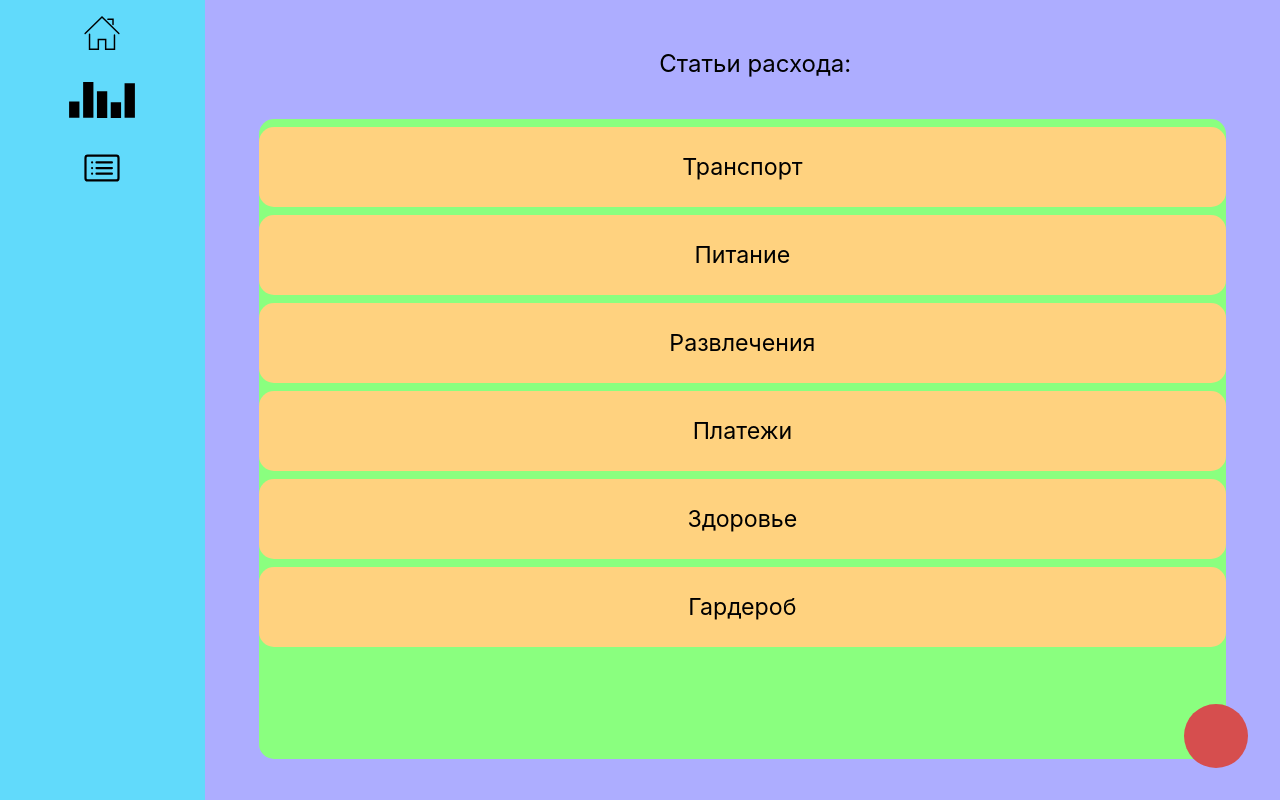
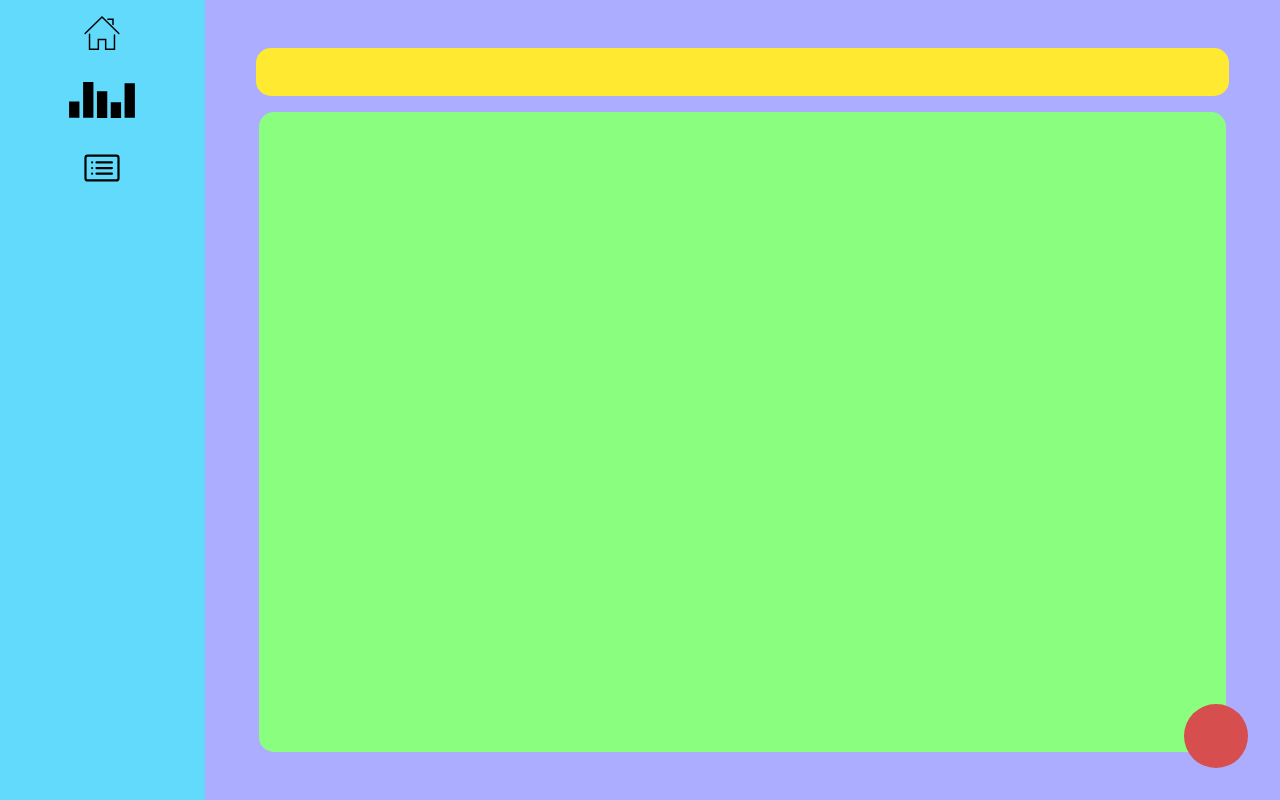
Before and after one commit to CatchOnGenjutsu/money-accounting, a React (Create React App) app: page /overview in a window 1280 px wide. Built offline with nearby package versions, Linux system fonts and the light colour scheme.

Commit message:
added functionality to the overview component

```diff
--- a/src/App.css
+++ b/src/App.css
@@ -366,8 +366,19 @@
   flex-grow: 1;
   display: flex;
   flex-direction: column;
-  justify-content: space-evenly;
+  justify-content: center;
   align-items: center;
+}
+
+.overview-name-block {
+  width: 76vw;
+  height: 6vh;
+  background-color: rgb(255, 234, 49);
+  border-radius: 15px;
+  margin-bottom: 2vh;
+  display: flex;
+  flex-direction: row;
+  justify-content: center;
 }
 
 .overview-list-name {
--- a/src/components/OverviewPage.js
+++ b/src/components/OverviewPage.js
@@ -6,11 +6,21 @@ import { useState, useRef } from "react";
 function OverviewPage({ closeOverview }) {
   const dispatch = useDispatch();
 
+  const overviewTitle = useSelector((state) => {
+    const { statisticsListReducer } = state;
+    return statisticsListReducer.overviewTitle;
+  });
+
+  const spendingHistoryStorage = useSelector((state) => {
+    const { addingReducer } = state;
+    return addingReducer.spendingHistoryStorage;
+  });
+
   const spendingArray = useSelector((state) => {
     const { spendingListReducer } = state;
     return spendingListReducer.spendingListArr;
   });
-  const handleAddExpenditure = (e) => {
+  const handleCloseOverview = (e) => {
     e.preventDefault();
     closeOverview();
   };
@@ -19,17 +29,37 @@ function OverviewPage({ closeOverview }) {
     <div className="overview-main-block">
       <NavBar />
       <div className="overview-content-block">
-        <p className="overview-list-name">Статьи расхода:</p>
+        <div className="overview-name-block">
+          <p className="overview-list-name">{overviewTitle}</p>
+        </div>
         <div className="overview-list">
-          {spendingArray.map((item) => (
-            <div key={item[1]} className="overview-element-list">
-              {item[0]}
-            </div>
-          ))}
+          {spendingHistoryStorage
+            .sort((a, b) => {
+              return b[3] - a[3];
+            })
+            .map((item) => {
+              if (item[0] === overviewTitle) {
+                return (
+                  <div key={item[2]} className="spending-element-main">
+                    <div className="date-time">
+                      {item[3].toLocaleDateString()}{" "}
+                      {item[3].toLocaleTimeString().slice(0, -3)}
+                    </div>
+                    <div className="spend-text-content">
+                      {item[0]} :{" "}
+                      <span className="spend-value">
+                        {Number(item[1]).toFixed(2)}
+                      </span>{" "}
+                      BYN
+                    </div>
+                  </div>
+                );
+              }
+            })}
         </div>
         <div
           className="add-spending-item-button"
-          onClick={handleAddExpenditure}
+          onClick={handleCloseOverview}
         ></div>
       </div>
     </div>
--- a/src/components/Statistics.js
+++ b/src/components/Statistics.js
@@ -3,7 +3,12 @@ import NavBar from "./Navbar";
 import OverviewPage from "./OverviewPage";
 import { useEffect, useState, useCallback } from "react";
 import { useDispatch, useSelector } from "react-redux";
-import { createStatisticsList, showFilteredStatistics } from "../redux/actions";
+import {
+  createStatisticsList,
+  showFilteredStatistics,
+  showFilteredOverview,
+} from "../redux/actions";
+import Title from "antd/lib/skeleton/Title";
 
 function Statistics() {
   const [isHidden, setIsHidden] = useState(true);
@@ -26,8 +31,13 @@ function Statistics() {
     return addingReducer.spendingHistoryStorage;
   });
 
+  // const overviewTitle = useSelector((state) => {
+  //   const { statisticsListReducer } = state;
+  //   return statisticsListReducer.overviewTitle;
+  // });
+
   const handleOpenOverview = (e) => {
-    e.preventDefault();
+    dispatch(showFilteredOverview(e.currentTarget.dataset.title));
     setIsHidden(!isHidden);
   };
 
@@ -100,6 +110,7 @@ function Statistics() {
               onClick={handleOpenOverview}
               key={item[0]}
               className="statistics-element"
+              data-title={item[0]}
             >
               <div className="statistics-element-name">{item[0]}</div>
               <div className="statistics-text-content">
--- a/src/redux/actions.js
+++ b/src/redux/actions.js
@@ -7,6 +7,7 @@ import {
   CREATE_STATISTICS_LIST,
   SHOW_FILTERED_STATISTICS,
   REPLENISH_THE_BALANCE,
+  SHOW_FILTERED_OVERVIEW,
 } from "./types";
 
 export function addNewExpenditure(newSpend) {
@@ -62,3 +63,10 @@ export function replenishTheBalance(newReplenishment) {
     data: { newReplenishment },
   };
 }
+
+export function showFilteredOverview(overviewTitle) {
+  return {
+    type: SHOW_FILTERED_OVERVIEW,
+    data: { overviewTitle },
+  };
+}
--- a/src/redux/statisticsReducer.js
+++ b/src/redux/statisticsReducer.js
@@ -1,6 +1,11 @@
-import { CREATE_STATISTICS_LIST, SHOW_FILTERED_STATISTICS } from "./types";
+import {
+  CREATE_STATISTICS_LIST,
+  SHOW_FILTERED_STATISTICS,
+  SHOW_FILTERED_OVERVIEW,
+} from "./types";
 
 const initialState = {
+  overviewTitle: "",
   statisticsListArray: [],
 };
 
@@ -21,8 +26,8 @@ export const statisticsListReducer = (state = initialState, action) => {
       }))();
     }
     case SHOW_FILTERED_STATISTICS: {
-      console.log("start " + action.data.startDate);
-      console.log("end " + action.data.endDate);
+      // console.log("start " + action.data.startDate);
+      // console.log("end " + action.data.endDate);
       let customArray = action.data.spendingListArray.map((i) => [i[0], 0]);
       action.data.spendingHistoryList.forEach((item) => {
         for (let i = 0; i < customArray.length; i++) {
@@ -40,6 +45,12 @@ export const statisticsListReducer = (state = initialState, action) => {
         statisticsListArray: [...customArray],
       }))();
     }
+    case SHOW_FILTERED_OVERVIEW: {
+      return {
+        ...state,
+        overviewTitle: action.data.overviewTitle,
+      };
+    }
 
     default:
       return state;
--- a/src/redux/types.js
+++ b/src/redux/types.js
@@ -5,3 +5,4 @@ export const COLOR_NEW_EXPENDITURE_ITEM = "COLOR_NEW_EXPENDITURE_ITEM";
 export const CREATE_STATISTICS_LIST = "CREATE_STATISTICS_LIST";
 export const SHOW_FILTERED_STATISTICS = "SHOW_FILTERED_STATISTICS";
 export const REPLENISH_THE_BALANCE = "REPLENISH_THE_BALANCE";
+export const SHOW_FILTERED_OVERVIEW = "SHOW_FILTERED_OVERVIEW";
```
